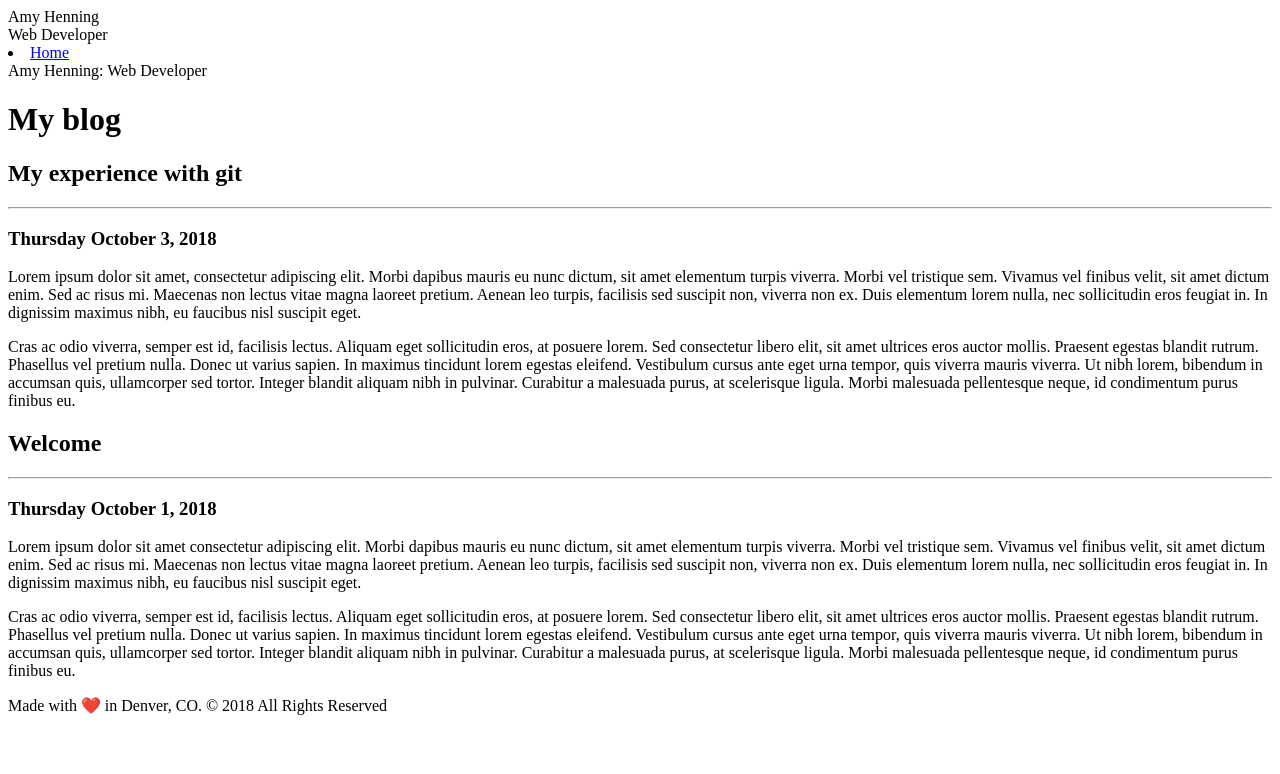
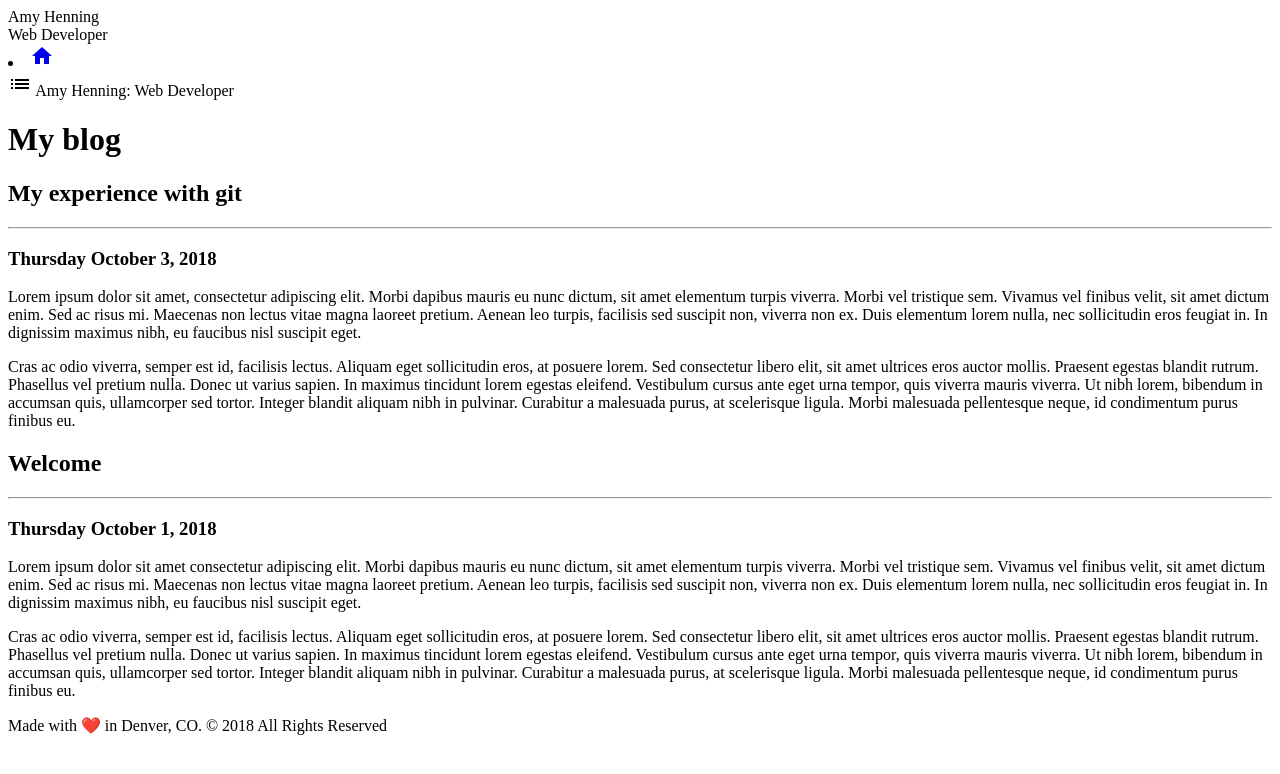
Before and after one commit to amyhenning/git-blog-qa, a plain HTML site: page index.html in a window 1280 px wide. Drawn offline with Linux system fonts and the light colour scheme.

Commit message:
Add Google Material Icons

```diff
--- a/index.html
+++ b/index.html
@@ -5,6 +5,7 @@
 	<meta charset="UTF-8">
 	<meta name="viewport" content="width-device-width, intial-scale=1.0">
 	<meta http-equiv="X-UA-Compatible" content="ie=edge">
+	<link href="https://fonts.googleapis.com/icon?family=Material+Icons" rel="stylesheet">
 	<title>Amy Henning - Web Developer</title>
 </head>
 
@@ -16,7 +17,9 @@
 					<div class="site-header">Amy Henning</div>
 					<div class="site-subheader">Web Developer</div>
 					<div class="site-navigation">
-						<li><a href="index.html">Home</a></li>
+						<li><a href="index.html">
+							<i class="material-icons">home</i>
+						</a></li>
 					</div>
 				</div>
 			</nav>
@@ -24,6 +27,9 @@
 			<main>
 				<div class="menu">
 					<div class="menu-icon" id="sidebarCollapse">
+						<i class="material-icons">
+							list
+						</i>
 						<span class="mobile-header">Amy Henning: Web Developer</span>
 					</div>
 				</div>
```
